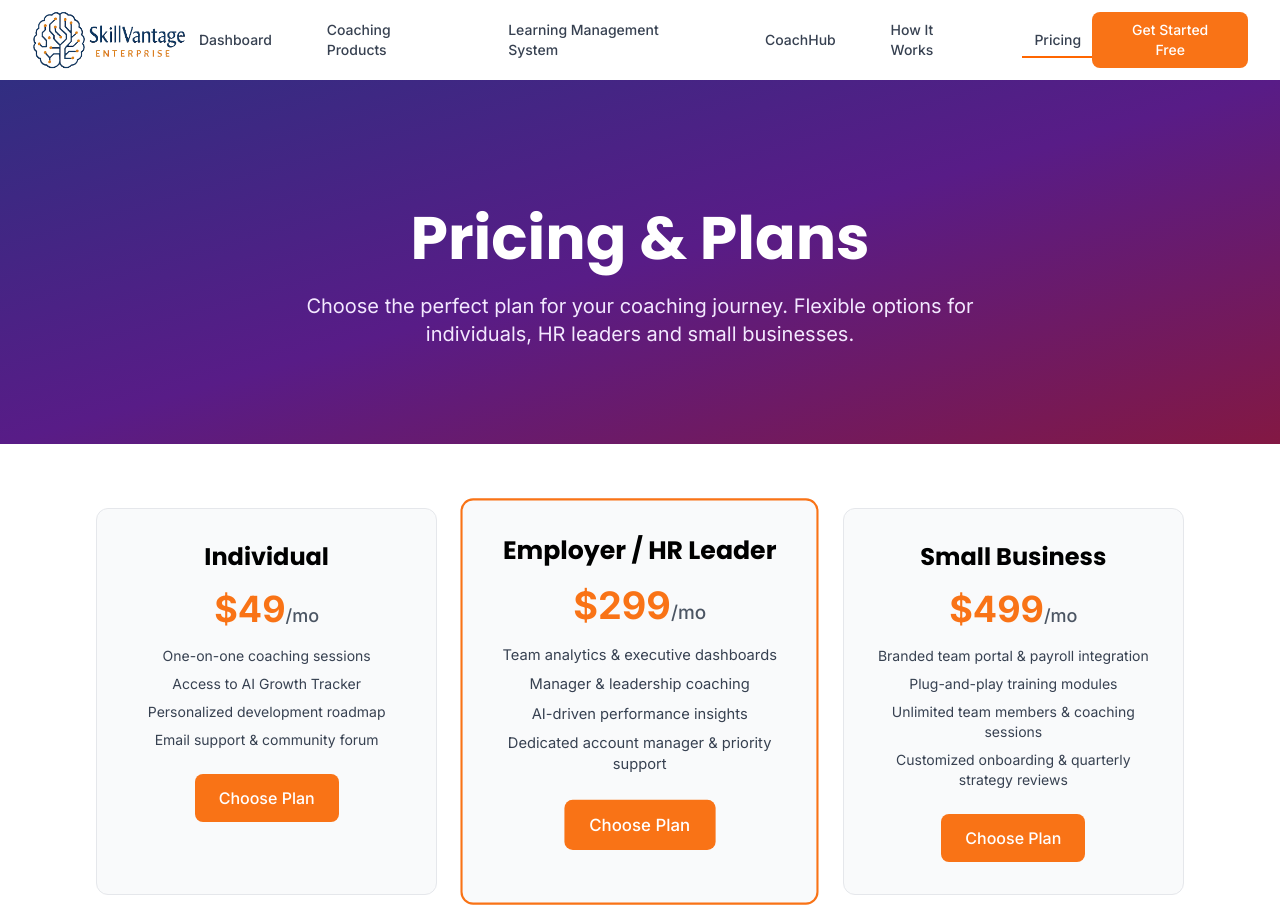
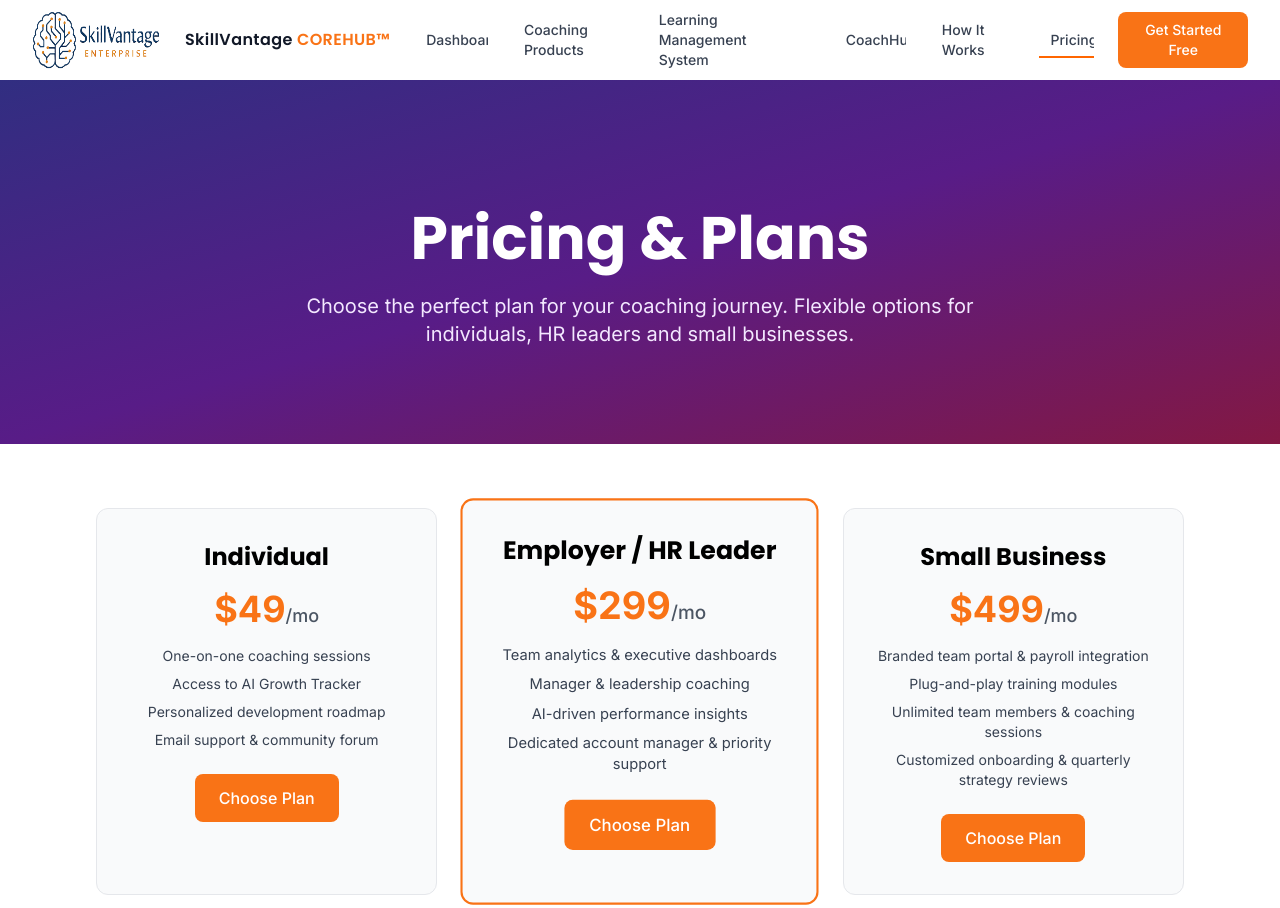
Before and after one commit to PierreEdFils/skillvantage-lms, a plain HTML site: page pricing.html in a window 1280 px wide. Shown: the top 908 px of the page. Drawn offline with nearby package versions, Linux system fonts and the light colour scheme.

Commit message:
Update SkillVantage CoreHub branding

```diff
--- a/pricing.html
+++ b/pricing.html
@@ -55,7 +55,7 @@
     <!-- Navigation -->
     <nav class="bg-white shadow-md">
         <div class="max-w-7xl mx-auto px-4 sm:px-6 lg:px-8">
-            <div class="flex justify-between items-center h-20">
+            <div class="flex justify-between items-center h-20 gap-6">
                 <!-- Logo -->
                 <div class="flex items-center">
                     <!-- Make logo clickable to return home -->
@@ -67,7 +67,10 @@
                     </a>
                 </div>
                 <!-- Navigation Items -->
-                <div class="hidden md:flex items-center space-x-8">
+                <div class="hidden md:flex items-center gap-4 lg:gap-6">
+                    <span class="font-display font-semibold text-sm lg:text-base tracking-wide text-gray-900 whitespace-nowrap">
+                        <span>SkillVantage</span> <span class="text-orange-500">COREHUB™</span>
+                    </span>
                     <a href="index.html" class="nav-item text-gray-700 hover:text-orange-500 px-3 py-2 text-sm font-medium">Dashboard</a>
                     <a href="coaching-products.html" class="nav-item text-gray-700 hover:text-orange-500 px-3 py-2 text-sm font-medium">Coaching Products</a>
                     <a href="training-modules.html" class="nav-item text-gray-700 hover:text-orange-500 px-3 py-2 text-sm font-medium">Learning Management System</a>
```
Also changed, not shown: coachhub.html (+5 -2 lines), coaching-products.html (+5 -2 lines), how-it-works.html (+5 -2 lines), index.html (+7 -4 lines), training-modules.html (+5 -2 lines).
